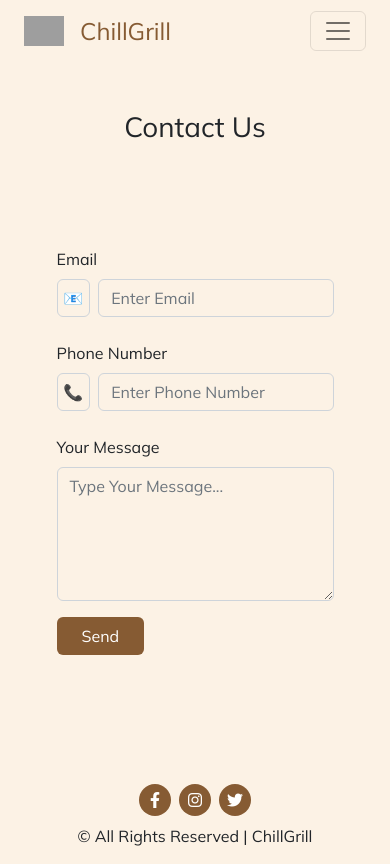
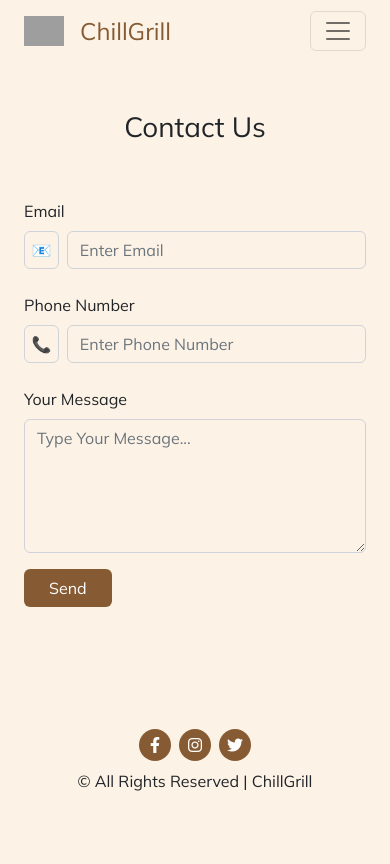
Before and after one commit to adilcodes/Restaurant-App, a React (Create React App) app: page /contact in a window 390 px wide. Built offline with nearby package versions, Linux system fonts and the light colour scheme; grey boxes are pictures that could not be loaded.

Commit message:
Made the app responsive

```diff
--- a/src/components/FoodCard.jsx
+++ b/src/components/FoodCard.jsx
@@ -4,7 +4,7 @@ import { Link } from "react-router-dom";
 export default function FoodCard(props) {
     return (
         <>
-            <div className="col-md-4 col-10 mx-auto">
+            <div className="col-md-4 col-sm-8 col-11 mx-auto">
                 <div className="card">
                     <img src={props.foodImg} className="card-img-top" alt="Food Item" />
                     <div className="card-body">
--- a/src/components/Footer.jsx
+++ b/src/components/Footer.jsx
@@ -6,7 +6,7 @@ export default function Footer() {
     <div className="container-fluid">
         <div className="row">
             <div className="col-10 mx-auto text-center">
-                <div className="mx-auto mb-2 d-flex justify-content-center align-items-center gap-2">
+                <div className="mx-auto mb-2 mt-3 d-flex justify-content-center align-items-center gap-2">
                     <a href="https://www.facebook.com/" target="_blank" className="footer-sm-icon d-flex justify-content-center align-items-center">
                         <i className="fa-brands fa-facebook-f"></i>
                     </a>
--- a/src/index.css
+++ b/src/index.css
@@ -1,4 +1,13 @@
 @import url('https://fonts.googleapis.com/css2?family=Mulish&display=swap');
+
+::-webkit-scrollbar{
+    display: none !important;
+}
+html{
+    -ms-overflow-style: none;  /* IE and Edge */
+    scrollbar-width: none;  /* Firefox */
+}
+
 *{
     font-family: 'Mulish', sans-serif;
 }
@@ -34,7 +43,7 @@ body{
 /* Home page CSS */
 #header{
     width: 100%;
-    min-height: 75vh;
+    min-height: 74vh;
     margin-top: 70px;
 }
 #header h1{
@@ -67,9 +76,6 @@ body{
     background-color: #865B33;
     color: #fff;
 }
-.header-img{
-    text-align: right;
-}
 
 /* Menu Page CSS */
 .btn-view-item{
@@ -91,6 +97,7 @@ body{
 /* Contact Page CSS */
 .contact-header{
     margin-top: 0px !important;
+    min-height: 70.3vh !important;
 }
 .contact-header input:focus,
 .contact-header textarea:focus{
@@ -135,3 +142,39 @@ body{
 .colored-text:hover{
     color: #865B33 !important;
 }
+
+
+/* Responsiveness CSS */
+@media only screen and (max-width: 1230px){
+    #header{
+        min-height: 70vh;
+    }
+    .contact-header{
+        min-height: 65.3vh !important;
+    }
+}
+
+@media only screen and (max-width: 425px){
+    #header{
+        min-height: 73vh;
+        margin-top: 40px;
+        margin-bottom: 10px;
+    }
+    .contact-header{
+        min-height: 65.3vh !important;
+    }
+}
+@media only screen and (max-width: 375px){
+    #header h1{
+        font-size: 36px !important;
+    }
+    #header h2{
+        font-size: 18px !important;
+        line-height: 28px !important;
+    }
+    #header .btn-see-menu{
+        font-size: 14px !important;
+        padding: 10px 15px !important;
+        letter-spacing: 0.3px !important;
+    }
+}
--- a/src/pages/Contact.jsx
+++ b/src/pages/Contact.jsx
@@ -33,11 +33,11 @@ Message : ${data.message}.`
       <div id="header" className="d-flex align-items-start pt-md-4 pt-0 contact-header">
         <div className="container-fluid">
           <div className="row">
-            <div className="col-10 row mx-auto py-5 justify-content-center align-items-center">
+            <div className="col-12 col-sm-10 row mx-auto py-5 justify-content-center align-items-center">
               <div className="col-md-6 d-none d-md-block">
                 <img src={contactImg} alt="Contact Us" className="img-fluid" />
               </div>
-              <div className="col-md-6 pt-5 pt-lg-0">
+              <div className="col-md-6">
                 <form id="form" onSubmit={formSubmit}>
                   <p className="form-label">Email</p>
                   <div className="d-flex align-items-center gap-2">
```
